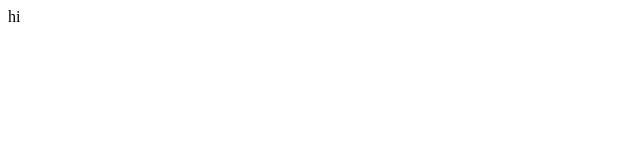
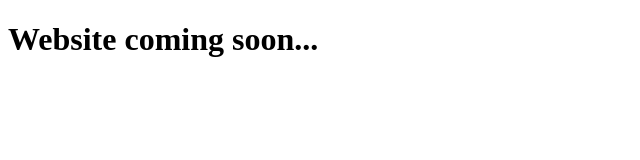
Before and after one commit to web-dev-sam/BeatSaber-Overlay, a plain HTML site: page index.html in a window 1280 px wide. Shown: the whole page, without its empty margins (0-640 px from the left). Drawn offline with Linux system fonts and the light colour scheme.

Commit message:
more infos

```diff
--- a/index.html
+++ b/index.html
@@ -13,7 +13,7 @@
 </head>
 
 <body>
-    hi
+    <h1>Website coming soon...</h1>
 </body>
 
 </html>
```
Also changed, not shown: 1 other file.
